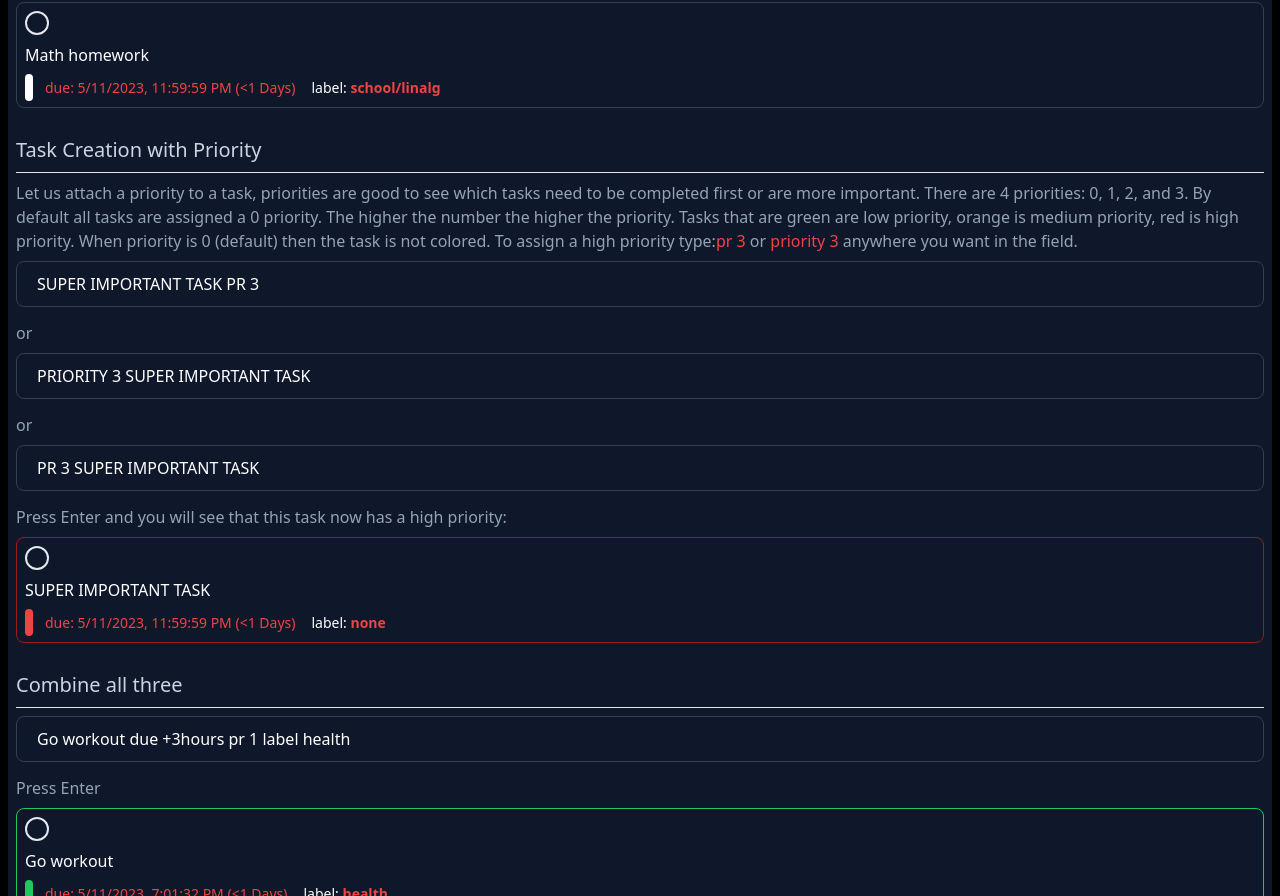
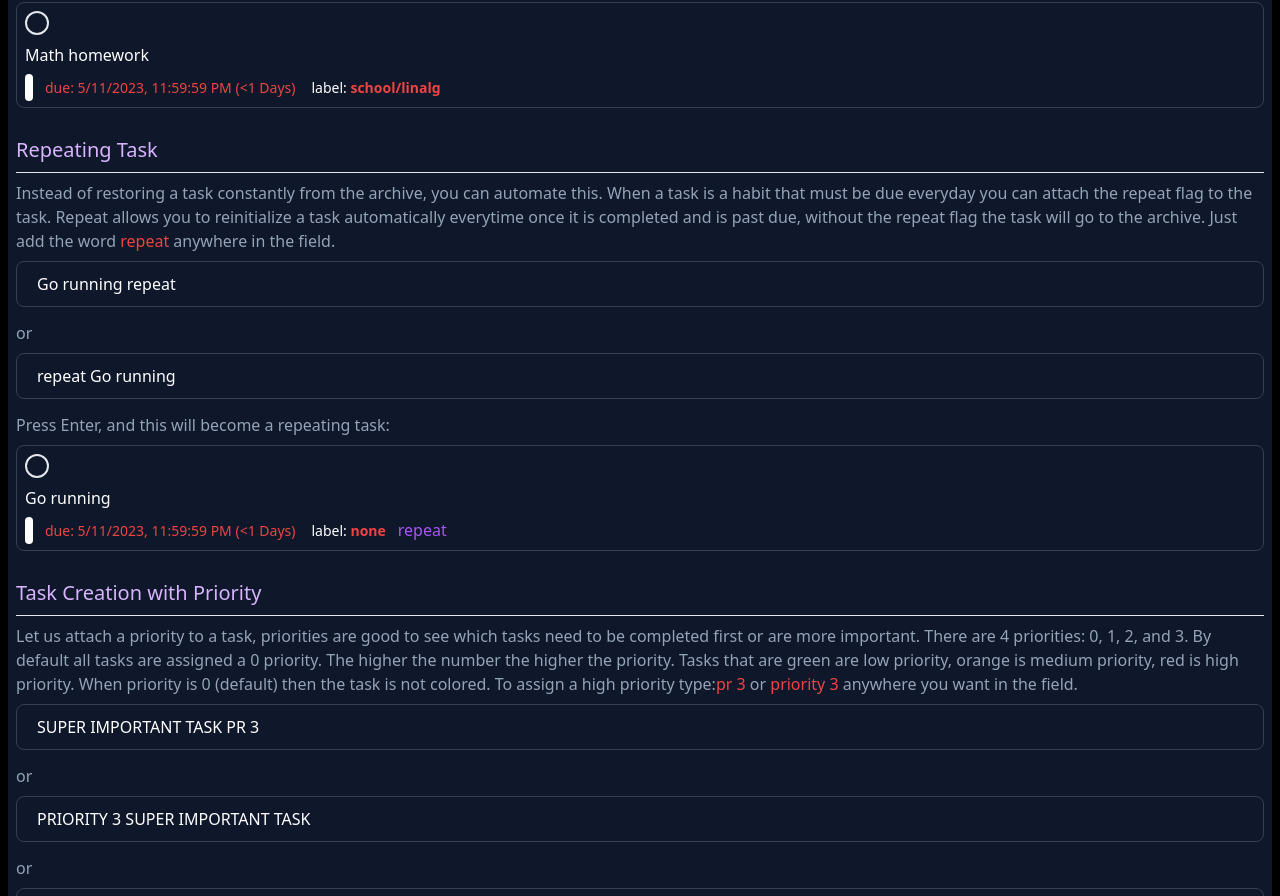
Before and after one commit to serge133/todo-app-simple, a Next.js app: page /how-to-use in a window 1280 px wide. Shown: the part 1904-2800 px from the top of the page. Built offline with nearby package versions, Linux system fonts and the light colour scheme.

Commit message:
Described repeat tasks

```diff
--- a/pages/archive.tsx
+++ b/pages/archive.tsx
@@ -44,7 +44,7 @@ export default function ArchivePage() {
   return (
     <main className="flex h-screen w-screen flex-col items-center justify-between px-2 pd-2 pt-12">
       <Navbar currPage="ARCHIVE" />
-      <div className="flex flex-col px-2 pt-2 w-full border-slate-500 bg-black rounded-lg border">
+      <div className="flex flex-col px-2 pt-2 w-full border-slate-700 bg-slate-900 rounded-lg border">
         {archivedTasks.map((t) => {
           const newTask = parseTaskString(t.originalText, 0);
           if (!newTask || !newTask.isValidTask())
@@ -79,6 +79,7 @@ export default function ArchivePage() {
                 toggleComplete={() => {}}
                 overdue={false}
                 daysTillDue={0}
+                repeat={t?.repeat}
               />
             </div>
           );
--- a/pages/how-to-use.tsx
+++ b/pages/how-to-use.tsx
@@ -7,7 +7,7 @@ import TaskField from "@/components/task-field";
 export default function HowToUsePage() {
   const Seperator = ({ children }: { children: string }) => (
     <div className="pt-5 mb-2">
-      <h1 className="text-xl mb-2 text-slate-300">{children}</h1>
+      <h1 className="text-xl mb-2 text-purple-300">{children}</h1>
       <hr />
     </div>
   );
@@ -193,6 +193,46 @@ export default function HowToUsePage() {
             complete={false}
             daysTillDue={1}
           />
+          <Seperator>Repeating Task</Seperator>
+          <p className="text-slate-400 my-2">
+            Instead of restoring a task constantly from the archive, you can
+            automate this. When a task is a habit that must be due everyday you
+            can attach the repeat flag to the task. Repeat allows you to
+            reinitialize a task automatically everytime once it is completed and
+            is past due, without the repeat flag the task will go to the
+            archive. Just add the word{" "}
+            <span className="text-red-500">repeat</span> anywhere in the field.
+          </p>
+          <TaskField
+            className="w-full"
+            setValue={() => {}}
+            value="Go running repeat"
+            onEnter={() => {}}
+            placeholder="Workout due +4days priority 3 label sports"
+          />
+          <p className="text-slate-400 my-2">or</p>
+          <TaskField
+            className="w-full"
+            setValue={() => {}}
+            value="repeat Go running"
+            onEnter={() => {}}
+            placeholder="Workout due +4days priority 3 label sports"
+          />
+          <p className="text-slate-400 my-2">
+            Press Enter, and this will become a repeating task:
+          </p>
+          <TaskComponent
+            id={0}
+            priority={0}
+            label="none"
+            due="5/11/2023, 11:59:59 PM"
+            title="Go running"
+            toggleComplete={() => {}}
+            overdue={false}
+            complete={false}
+            daysTillDue={1}
+            repeat={true}
+          />
           <Seperator>Task Creation with Priority</Seperator>
           <p className="text-slate-400 my-2">
             Let us attach a priority to a task, priorities are good to see which
```
